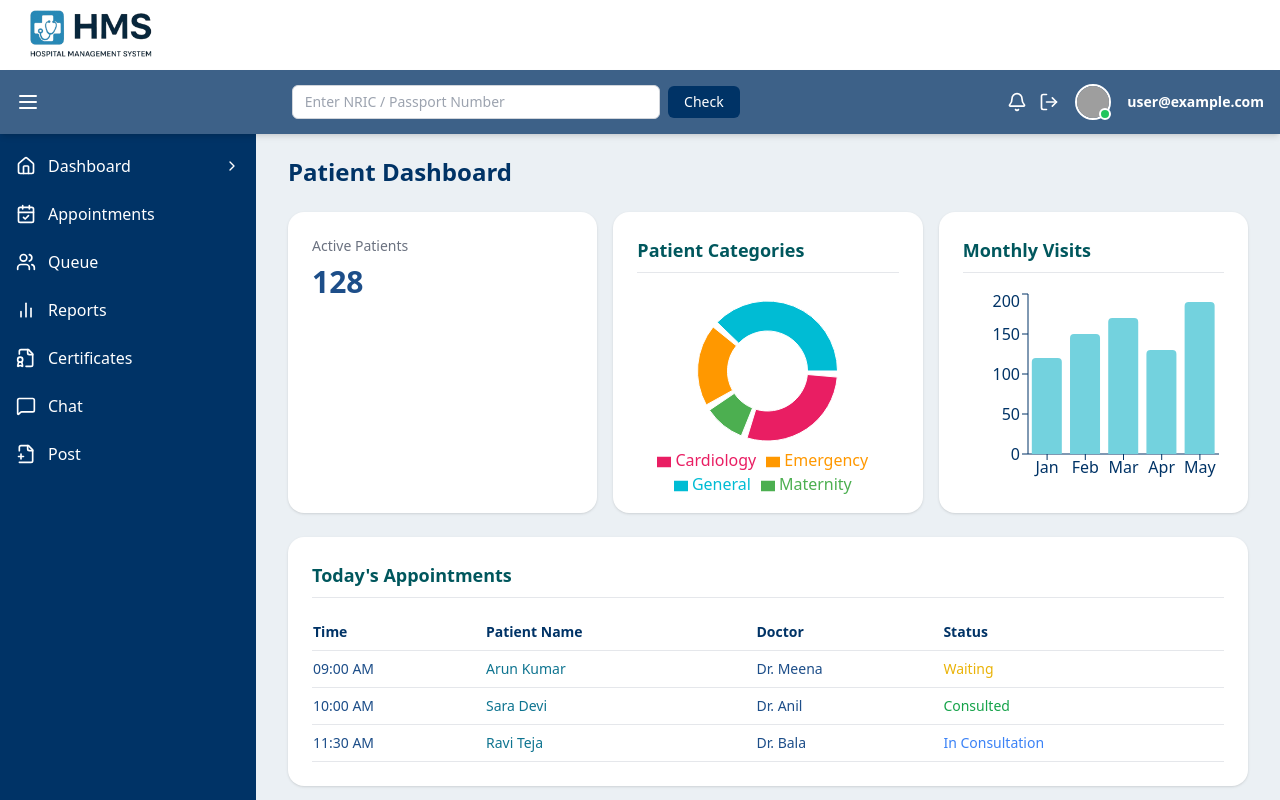
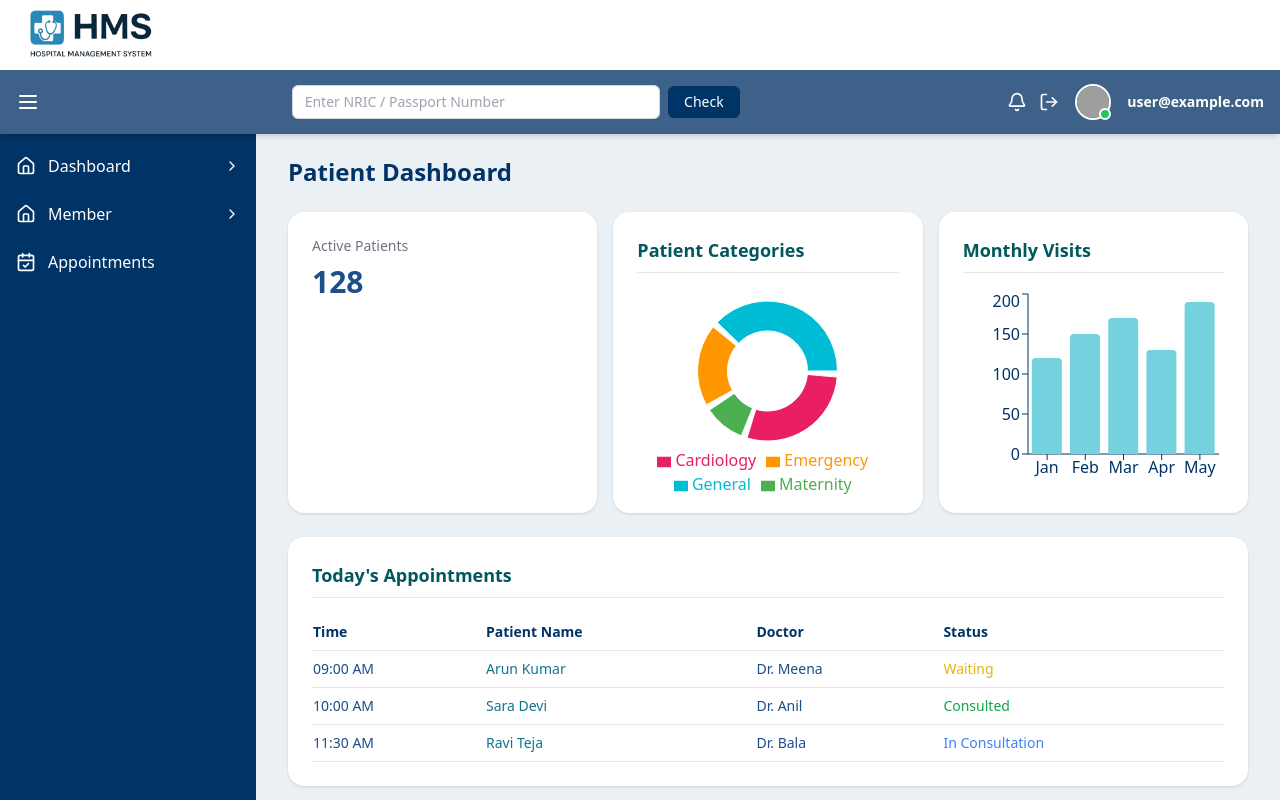
Before and after one commit to codersiraj/hms-react-app, a React (Create React App) app: page / in a window 1280 px wide. Built offline with nearby package versions, Linux system fonts and the light colour scheme; sample sign-in values are in the browser's storage; grey boxes are pictures that could not be loaded.

Commit message:
Sidebar updated

```diff
--- a/src/components/layout/Sidebar.tsx
+++ b/src/components/layout/Sidebar.tsx
@@ -48,35 +48,46 @@ export default function Sidebar({
       ],
     },
     {
+      label: "Member",
+      icon: <Home size={20} />,
+      children: [
+        {
+          label: "Member List",
+          key: "member-list",
+          onClick: () => navigate("/member-list"),
+        },
+      ],
+    },
+    {
       label: "Appointments",
       icon: <CalendarCheck size={20} />,
       onClick: () => navigate("/appointments"),
     },
-    {
-      label: "Queue",
-      icon: <Users size={20} />,
-      onClick: () => navigate("/queue"),
-    },
-    {
-      label: "Reports",
-      icon: <BarChart2 size={20} />,
-      onClick: () => navigate("/reports"),
-    },
-    {
-      label: "Certificates",
-      icon: <FileBadge size={20} />,
-      onClick: () => navigate("/certificates"),
-    },
-    {
-      label: "Chat",
-      icon: <MessageSquare size={20} />,
-      onClick: () => navigate("/chat"),
-    },
-    {
-      label: "Post",
-      icon: <FilePlus2 size={20} />,
-      onClick: () => navigate("/post"),
-    },
+    // {
+    //   label: "Queue",
+    //   icon: <Users size={20} />,
+    //   onClick: () => navigate("/queue"),
+    // },
+    // {
+    //   label: "Reports",
+    //   icon: <BarChart2 size={20} />,
+    //   onClick: () => navigate("/reports"),
+    // },
+    // {
+    //   label: "Certificates",
+    //   icon: <FileBadge size={20} />,
+    //   onClick: () => navigate("/certificates"),
+    // },
+    // {
+    //   label: "Chat",
+    //   icon: <MessageSquare size={20} />,
+    //   onClick: () => navigate("/chat"),
+    // },
+    // {
+    //   label: "Post",
+    //   icon: <FilePlus2 size={20} />,
+    //   onClick: () => navigate("/post"),
+    // },
   ];
 
   const isMobile = typeof window !== "undefined" && window.innerWidth < 768;
```
